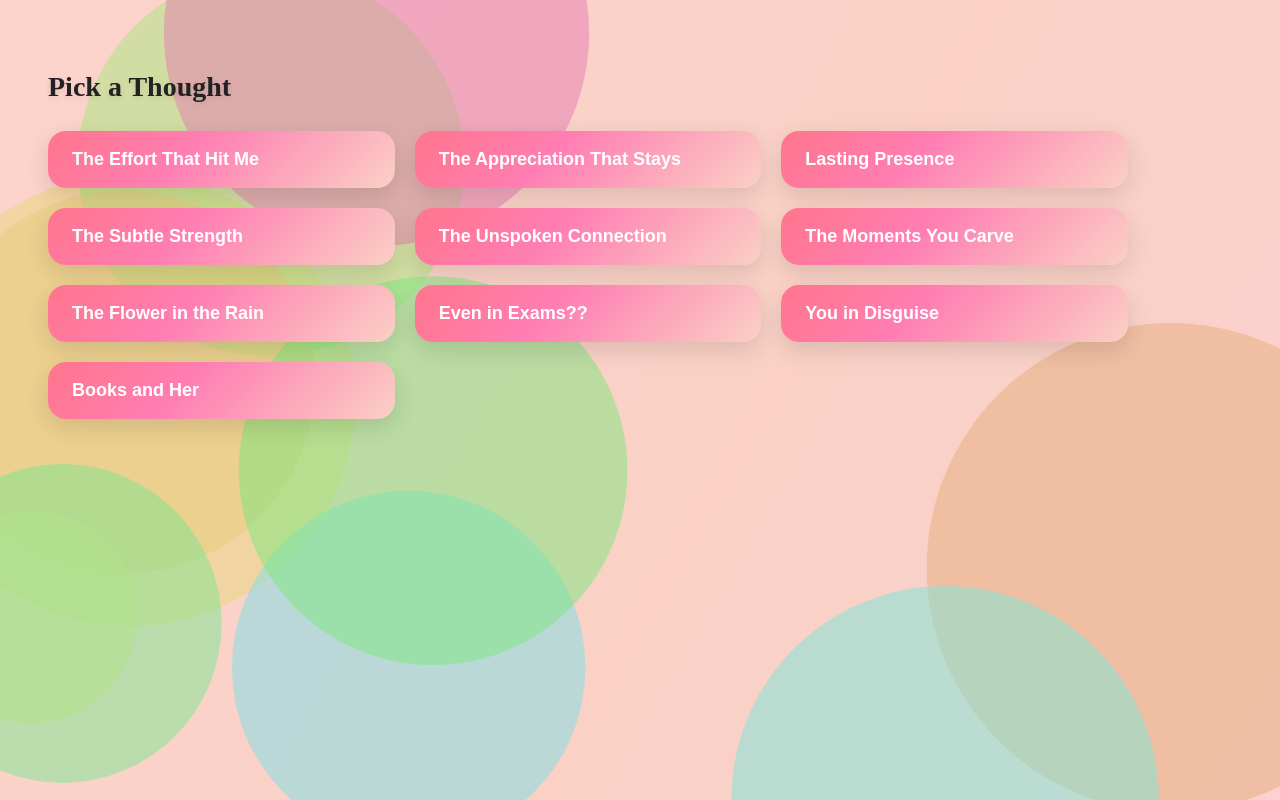
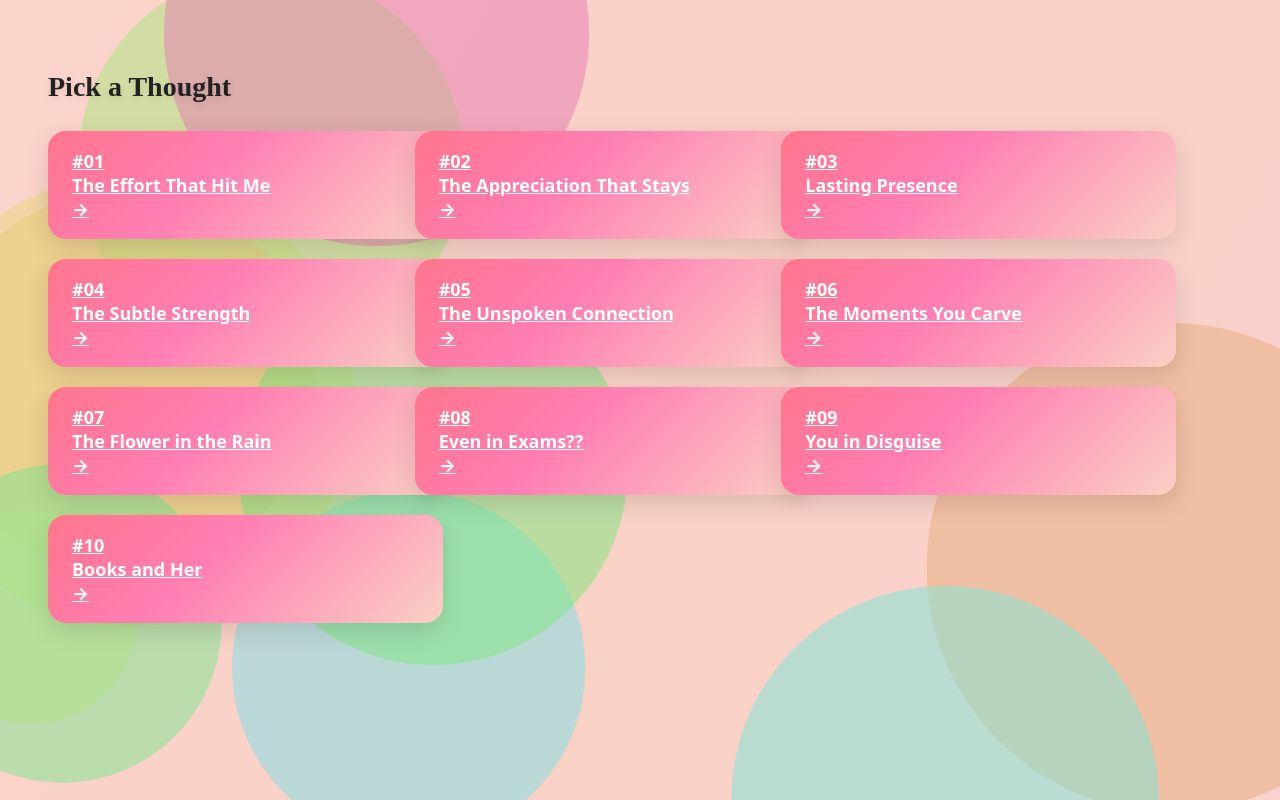
Before and after one commit to yxbudgqjdqdxq/idk, a Next.js app: page /paragraphs in a window 1280 px wide. Built offline with nearby package versions, Linux system fonts and the light colour scheme.

Commit message:
Update paragraphs.js

```diff
--- a/pages/paragraphs.js
+++ b/pages/paragraphs.js
@@ -10,7 +10,13 @@ export default function Paragraphs() {
       <div className="paragraph-grid">
         {paragraphs.map((p, i) => (
           <Link key={p.id ?? i} href={`/paragraphs/${i}`} legacyBehavior>
-            <button className="para-button">{p.title}</button>
+            <a className="para-button" aria-label={p.title}>
+              <div className="para-left">
+                <div className="para-tag">#{(i + 1).toString().padStart(2, '0')}</div>
+                <div className="para-title">{p.title}</div>
+              </div>
+              <div className="para-arrow">→</div>
+            </a>
           </Link>
         ))}
       </div>
```
